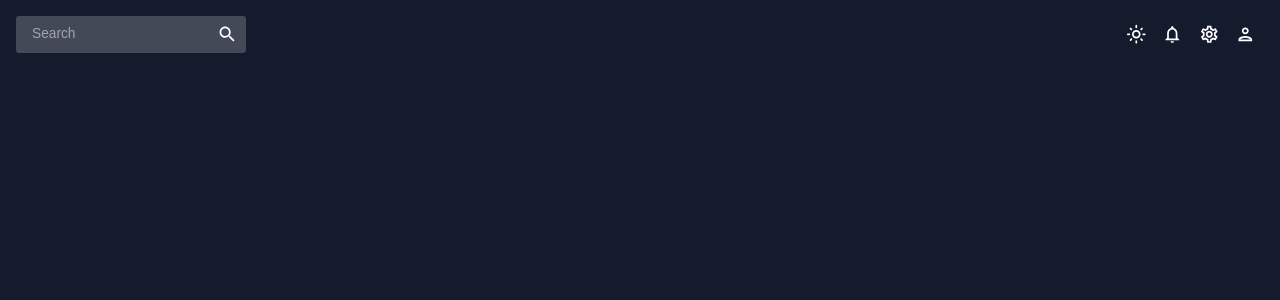
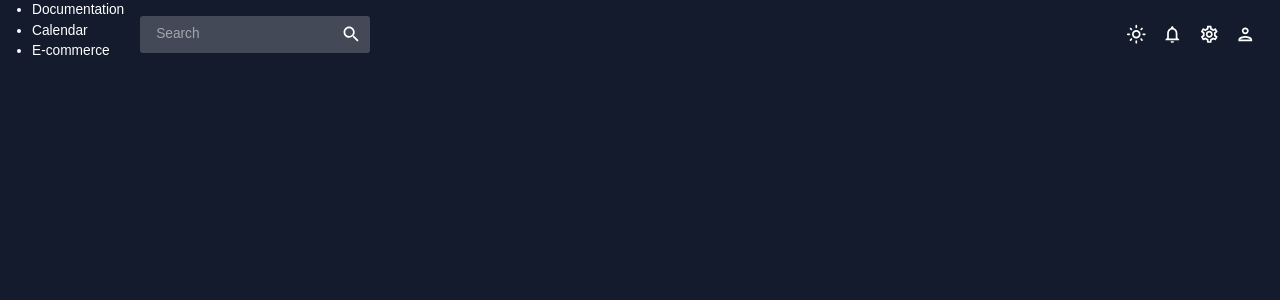
Before and after one commit to Salf1-Sabit/Todo-App-II, a React (Create React App) app: page /admin in a window 1280 px wide. Shown: the top 300 px of the page. Built offline with nearby package versions, Linux system fonts and the light colour scheme.

Commit message:
Establihshed theme

```diff
--- a/package.json
+++ b/package.json
@@ -27,7 +27,7 @@
     "react": "^18.2.0",
     "react-bootstrap": "^2.8.0",
     "react-dom": "^18.2.0",
-    "react-pro-sidebar": "^1.1.0-alpha.1",
+    "react-pro-sidebar": "^0.7.1",
     "react-router-dom": "^6.15.0",
     "react-scripts": "5.0.1",
     "react-toastify": "^9.1.3",
--- a/src/pages/admin/App.js
+++ b/src/pages/admin/App.js
@@ -1,6 +1,7 @@
 import React from "react";
 
 import Topbar from "./global/Topbar";
+import Sidebar from "./global/Sidebar";
 
 import { ColorModeContext, useMode } from "../../theme";
 import { CssBaseline, ThemeProvider } from "@mui/material";
@@ -13,6 +14,7 @@ const App = () => {
       <ThemeProvider theme={theme}>
         <CssBaseline />
         <div className="app">
+          <Sidebar />
           <main className="content">
             <Topbar />
           </main>
--- a/src/pages/admin/global/Sidebar.jsx
+++ b/src/pages/admin/global/Sidebar.jsx
@@ -1,7 +1,30 @@
-import React from "react";
+import { ProSidebar, Menu, MenuItem } from "react-pro-sidebar";
+import { Link } from "react-router-dom";
 
-const Sidebar = () => {
-  return <div></div>;
+const Ret = () => {
+  return (
+    <ProSidebar>
+      <Menu
+        menuItemStyles={{
+          button: {
+            // the active class will be added automatically by react router
+            // so we can use it to style the active menu item
+            [`&.active`]: {
+              backgroundColor: "#13395e",
+              color: "#b6c8d9",
+            },
+          },
+        }}
+      >
+        <MenuItem component={<Link to="/documentation" />}>
+          {" "}
+          Documentation
+        </MenuItem>
+        <MenuItem component={<Link to="/calendar" />}> Calendar</MenuItem>
+        <MenuItem component={<Link to="/e-commerce" />}> E-commerce</MenuItem>
+      </Menu>
+    </ProSidebar>
+  );
 };
 
-export default Sidebar;
+export default Ret;
```
Also changed, not shown: src/App.js (+14 -0 lines), src/pages/admin/global/circluar-img.png (added), src/pages/admin/scenes/UserManagement.jsx (added), 1 other file (tests, documents, lock files or other folders).
